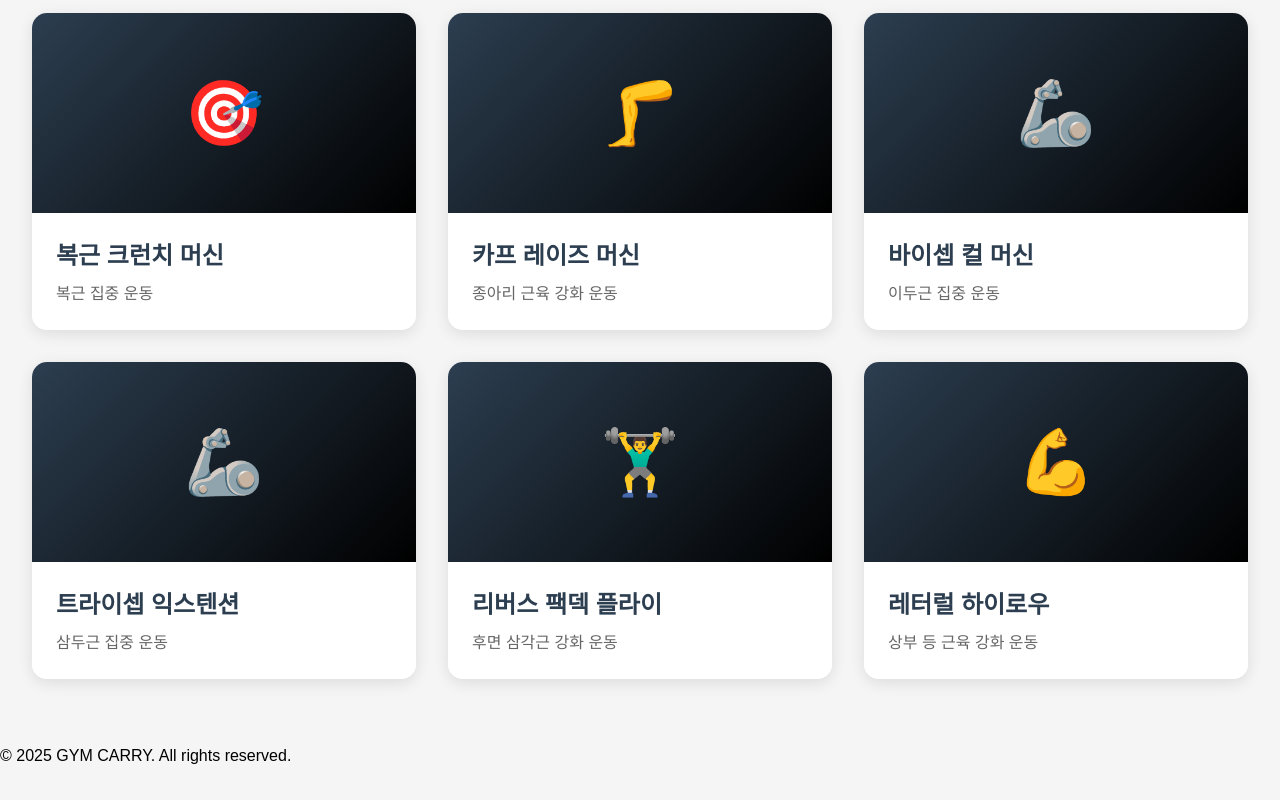
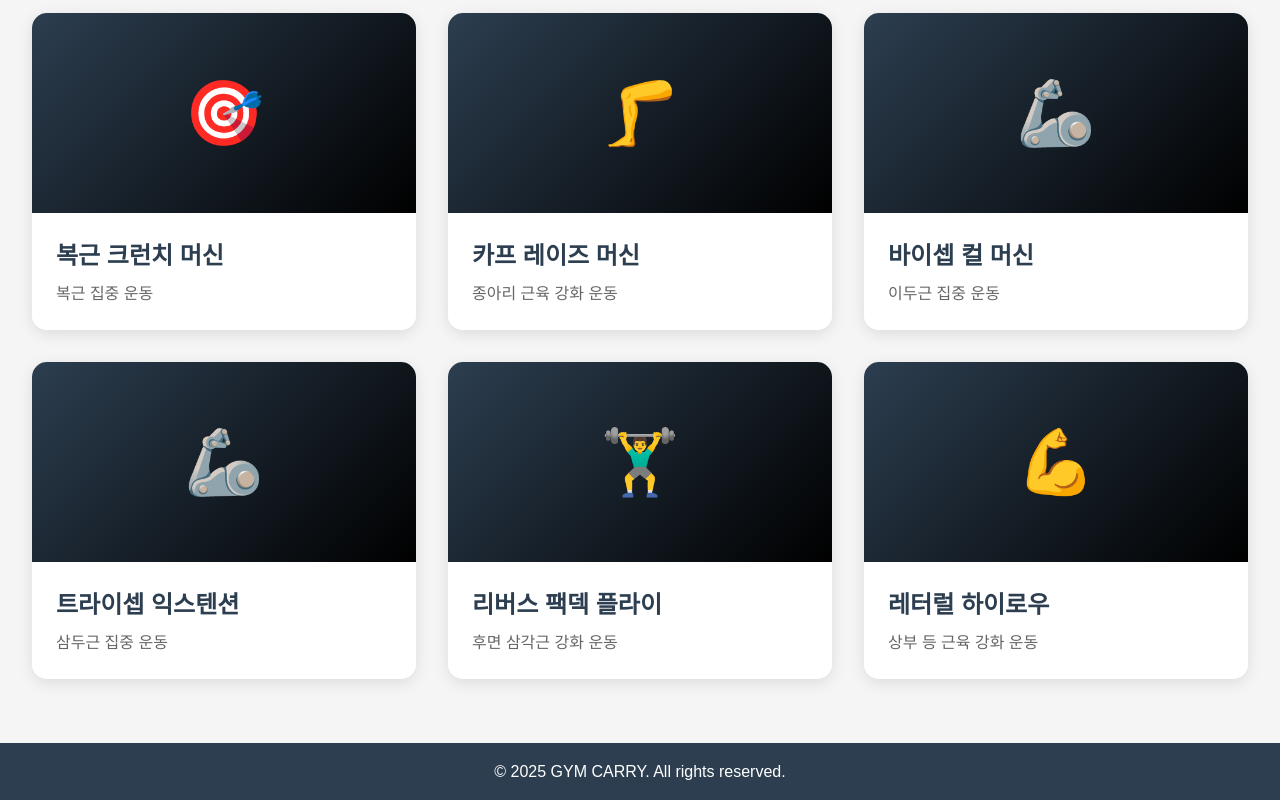
Before and after one commit to rudtjd6435/gymcarry, a plain HTML site: page index.html in a window 1280 px wide. Shown: the part 1427-2227 px from the top of the page. Before the commit the page ends 2195 px from the top, so only its background shows below. Drawn offline with nearby package versions, Linux system fonts and the light colour scheme.

Commit message:
Update styles.css

```diff
--- a/styles.css
+++ b/styles.css
@@ -14,6 +14,12 @@
   transform: translate(-50%, -50%);
 }
 
+footer {
+  background: #2c3e50;
+  color: white;
+  text-align: center;
+  padding: 1rem;
+}
 body {
     font-family: 'Noto Sans KR', sans-serif;
     line-height: 1.6;
@@ -58,7 +64,6 @@ header video {
   font-size: 1.2rem;
   margin-top: 0.5rem;
 }
-
 
 .container {
     max-width: 1400px;
```
